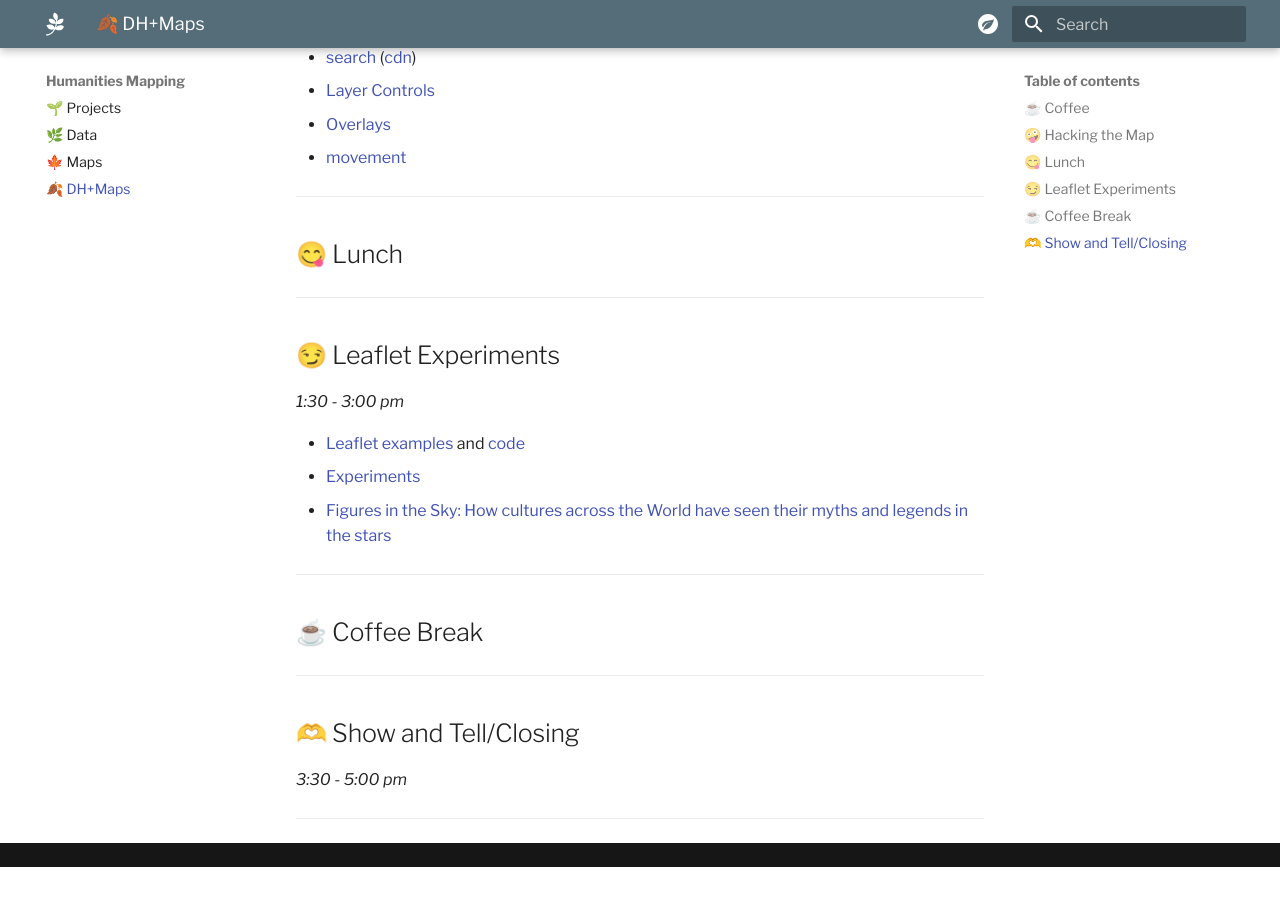
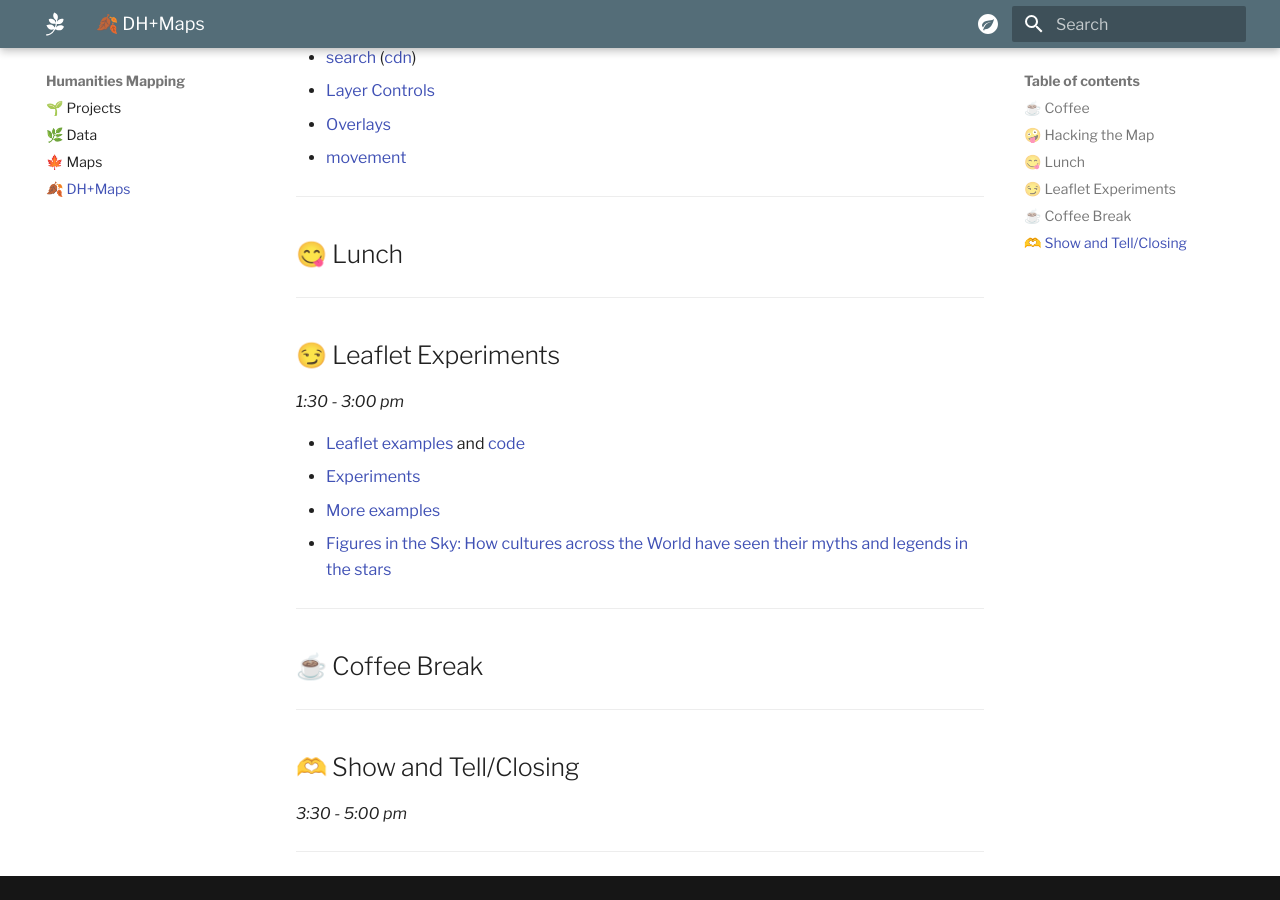
Before and after one commit to apjanco/leaflet-course, an MkDocs documentation site: the page built from docs/day4.md, in a window 1280 px wide and 900 px high, scrolled down 513 px. Built offline with MkDocs 1.6.1 and Material for MkDocs 9.7.7, drawn with Linux system fonts in a browser that asks for light colours; before the commit the page ends 1380 px from its top, so only the background shows below that.

Commit message:
more examples

```diff
--- a/docs/day4.md
+++ b/docs/day4.md
@@ -30,6 +30,7 @@ _1:30 - 3:00 pm_
 
 - [Leaflet examples](https://tomickigrzegorz.github.io/leaflet-examples/) and [code](https://github.com/tomickigrzegorz/leaflet-examples/tree/master/docs)
 - [Experiments](https://github.com/jwasilgeo/leaflet-experiments)
+- [More examples](https://maps.unomaha.community/cloud/code/Leaflet/index.htm)
 - [Figures in the Sky: How cultures across the World have seen their myths and legends in the stars](https://figuresinthesky.visualcinnamon.com/)
 
 <hr>
```
